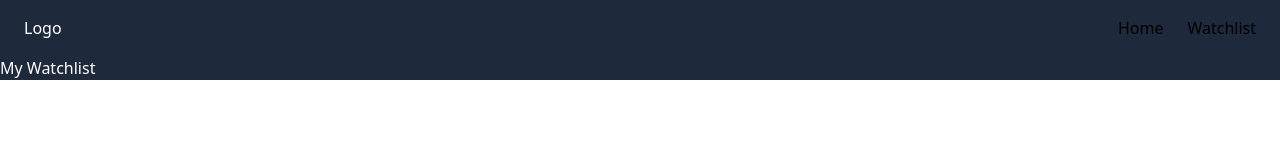
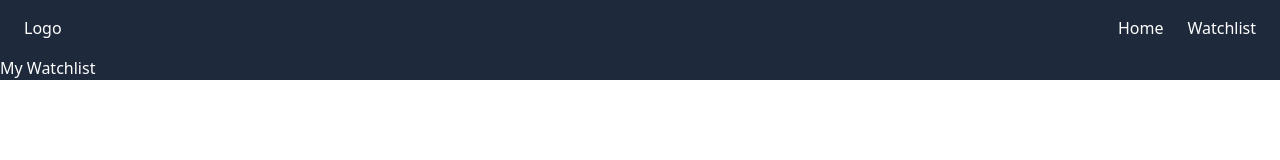
Before and after one commit to EZinkov/movie-app, a React (Create React App) app: page /watchlist in a window 1280 px wide. Shown: the top 160 px of the page. Built offline with nearby package versions, Linux system fonts and the light colour scheme.

Commit message:
Change styles

```diff
--- a/src/components/Navbar.js
+++ b/src/components/Navbar.js
@@ -1,8 +1,5 @@
 import React from "react"
 import { Link } from "react-router-dom"
-
-import Home from "../pages/Home"
-import Wathlist from "../pages/Watchlist"
 
 const Navbar = () => {
   return (
@@ -15,12 +12,12 @@ const Navbar = () => {
       <div>
         <ul className="flex gap-6">
           <li>
-            <Link className="nav__link" to="/">
+            <Link className="text-white" to="/">
               Home
             </Link>
           </li>
           <li>
-            <Link className="nav__link" to="/watchlist">
+            <Link className="text-white" to="/watchlist">
               Watchlist
             </Link>
           </li>
```
